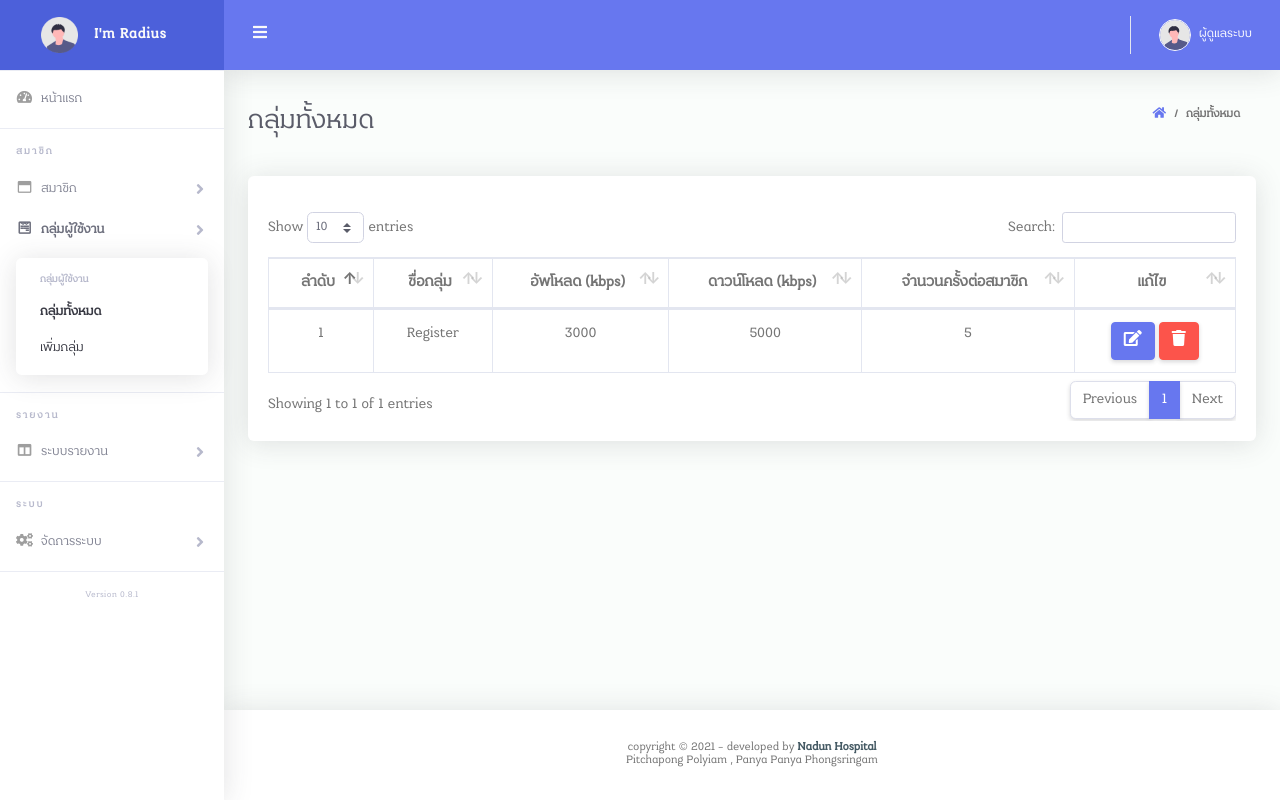
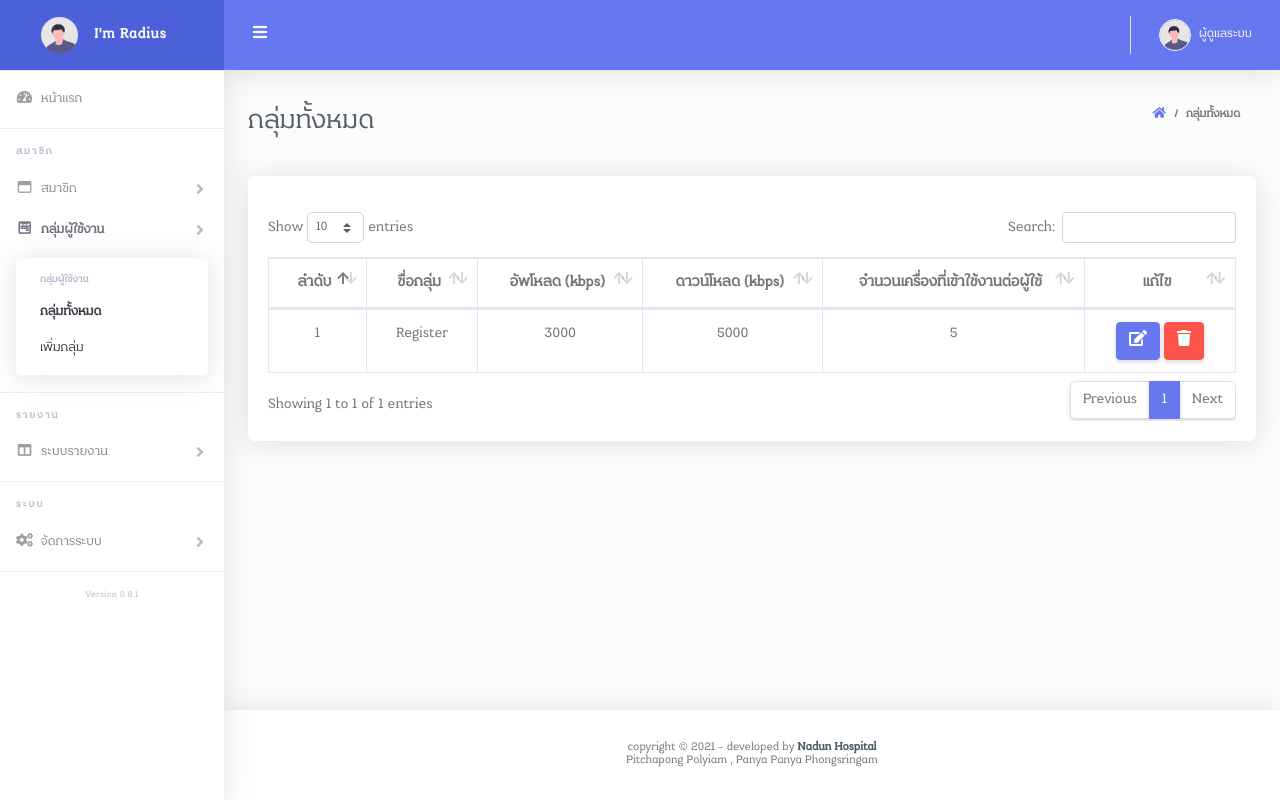
Before and after one commit to ballcoe/iamradius, a PHP site: page /iamradius/viewgroup in a window 1280 px wide. Run offline with PHP 8.4, Linux system fonts and the light colour scheme; the visitor is signed in with stand-in values (Sample User, id 1); data comes from the database, SQL or seed files in the repository.

Commit message:
Update viewgroup.php

```diff
--- a/iamradius/viewgroup.php
+++ b/iamradius/viewgroup.php
@@ -137,7 +137,7 @@ active
                                         <th><center>ชื่อกลุ่ม</center></th>
                                         <th><center>อัพโหลด (kbps)</center></th>
                                         <th><center>ดาวน์โหลด (kbps)</center></th>
-                                        <th><center>จำนวนครั้งต่อสมาชิก</center></th>
+                                        <th><center>จำนวนเครื่องที่เข้าใช้งานต่อผู้ใช้</center></th>
                                         <th><center>แก้ไข</center></th>
                                     </tr>
                                 </thead>
```
